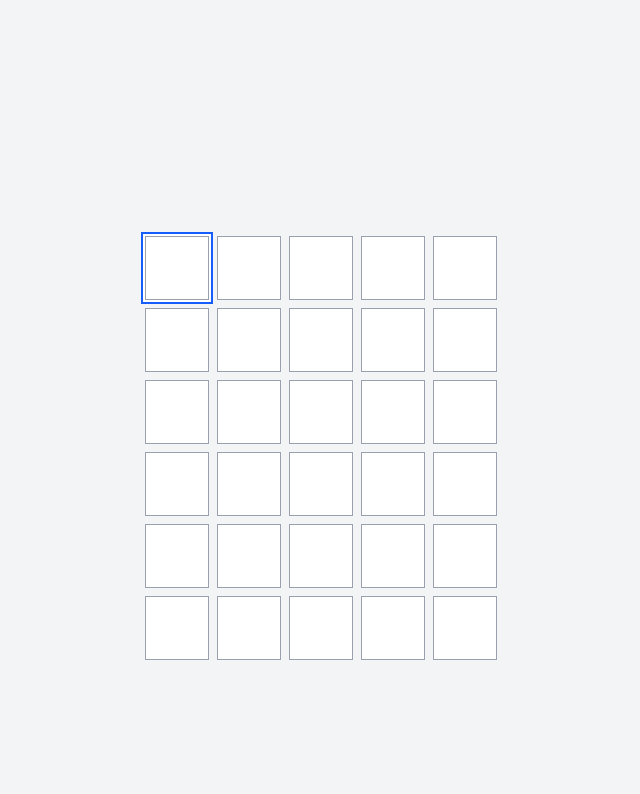
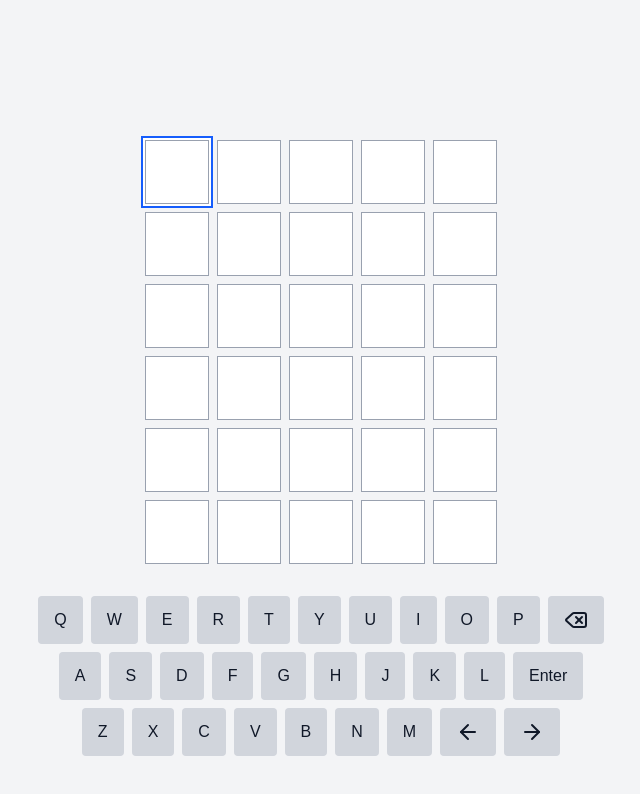
Before and after one commit to mcmc101001/wordle, a Next.js app: page / in a window 1280 px wide. Shown: the top 794 px of the page, without its empty margins (319-959 px from the left). Built offline with nearby package versions, Linux system fonts and the light colour scheme.

Commit message:
Add keyboard

```diff
--- a/package.json
+++ b/package.json
@@ -9,6 +9,7 @@
     "lint": "eslint"
   },
   "dependencies": {
+    "lucide-react": "^0.544.0",
     "motion": "^12.23.22",
     "next": "15.5.4",
     "react": "19.1.0",
--- a/src/app/page.tsx
+++ b/src/app/page.tsx
@@ -1,5 +1,11 @@
+import Keyboard from "@/components/wordle/Keyboard";
 import Wordle from "@/components/wordle/Wordle";
 
 export default function Home() {
-  return <Wordle />;
+  return (
+    <div className="flex flex-col items-center justify-center gap-8">
+      <Wordle />
+      <Keyboard />
+    </div>
+  );
 }
--- /dev/null
+++ b/src/components/wordle/Keyboard.tsx
@@ -0,0 +1,48 @@
+"use client";
+
+import { ArrowLeft, ArrowRight, Delete } from "lucide-react";
+import { ReactNode } from "react";
+
+type Key = {
+  key: string;
+  render: ReactNode;
+};
+
+const rows: Key[][] = [
+  [
+    ..."QWERTYUIOP".split("").map((key) => ({ key, render: key })),
+    { key: "Backspace", render: <Delete /> },
+  ],
+  [
+    ..."ASDFGHJKL".split("").map((key) => ({ key, render: key })),
+    { key: "Enter", render: "Enter" },
+  ],
+  [
+    ..."ZXCVBNM".split("").map((key) => ({ key, render: key })),
+    { key: "ArrowLeft", render: <ArrowLeft /> },
+    { key: "ArrowRight", render: <ArrowRight /> },
+  ],
+];
+
+export default function Keyboard() {
+  return (
+    <div className="flex flex-col gap-2">
+      {rows.map((row, rowIndex) => (
+        <div key={rowIndex} className="flex justify-center gap-2">
+          {row.map((keyboard) => (
+            <button
+              className="h-12 px-4 rounded flex items-center justify-center bg-gray-300 text-gray-900 hover:bg-gray-400 active:bg-gray-500 disabled:opacity-50"
+              onClick={() => {
+                window.dispatchEvent(
+                  new KeyboardEvent("keydown", { key: keyboard.key })
+                );
+              }}
+            >
+              {keyboard.render}
+            </button>
+          ))}
+        </div>
+      ))}
+    </div>
+  );
+}
```
Also changed, not shown: 1 other file (tests, documents, lock files or other folders).
